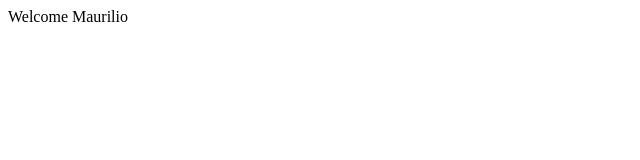
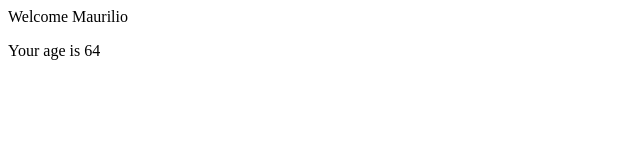
Before and after one commit to Maurilio224/React, a React (Create React App) app in the folder main/: page / in a window 1280 px wide. Shown: the top 160 px of the page, without its empty margins (0-640 px from the left). Built offline with nearby package versions, Linux system fonts and the light colour scheme.

Commit message:
esercizio-11:complete

```diff
--- a/main/src/Age.js
+++ b/main/src/Age.js
@@ -1,8 +1,10 @@
 
 
 export default function Age (props){
-
+   if(props.age > 18 && props.age < 65){
      return(
        <><p>Your age is {props.age}</p></>
     )
+   }
+
  }
--- a/main/src/App.js
+++ b/main/src/App.js
@@ -2,14 +2,12 @@ import Age from "./Age";
 import Welcome from "./Welcome";
 
 function App(props) {
-  if(props.age){return (
+  return (
     <>
-    <Welcome name = {"Maurilio"} />
-    <Age age ={18}/>
+      <Welcome name={"Maurilio"} />
+      <Age age={64} />
     </>
-  );}else{return(
-    <><Welcome name = {"Maurilio"} /></>
-  )}
+  );
 
 }
 
```
